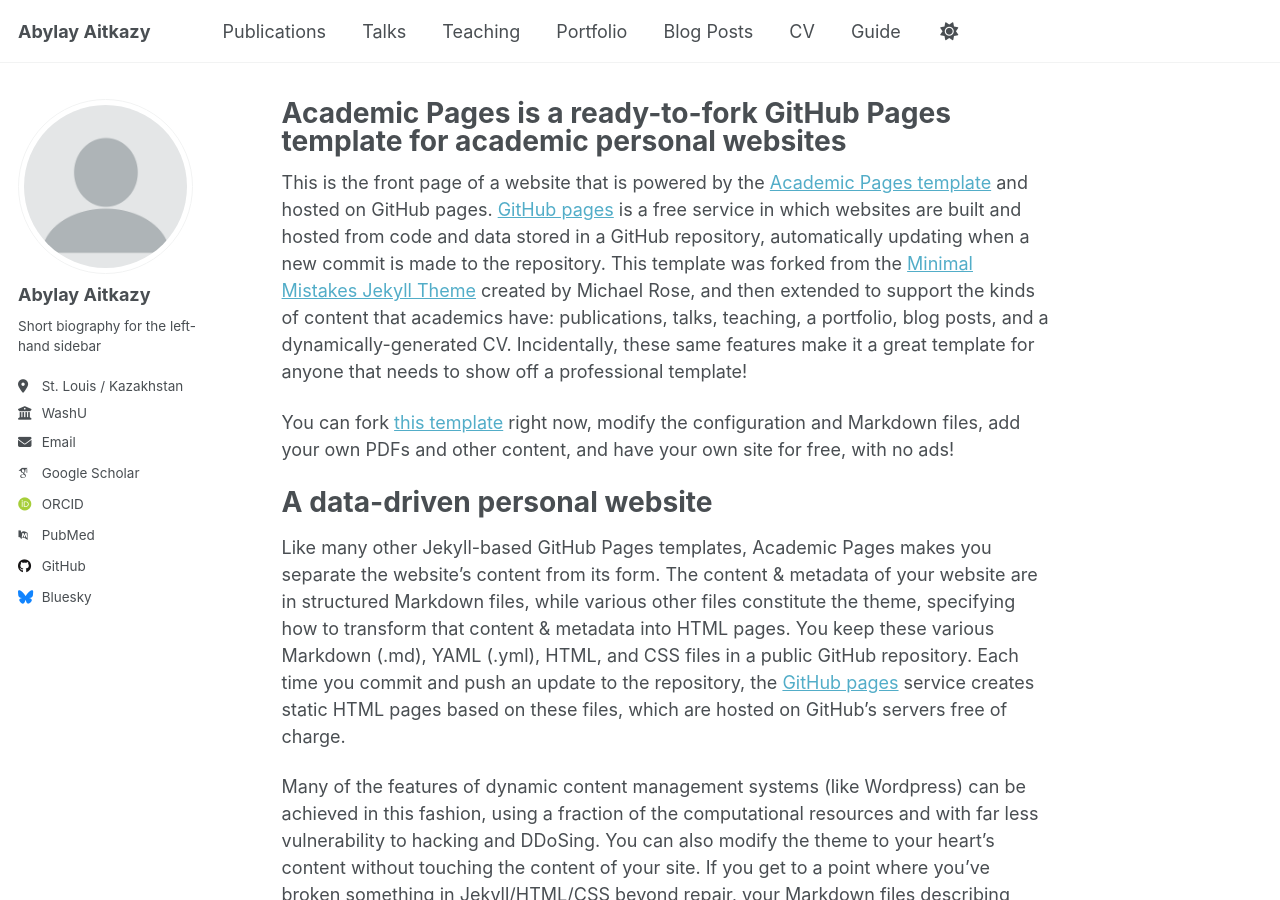
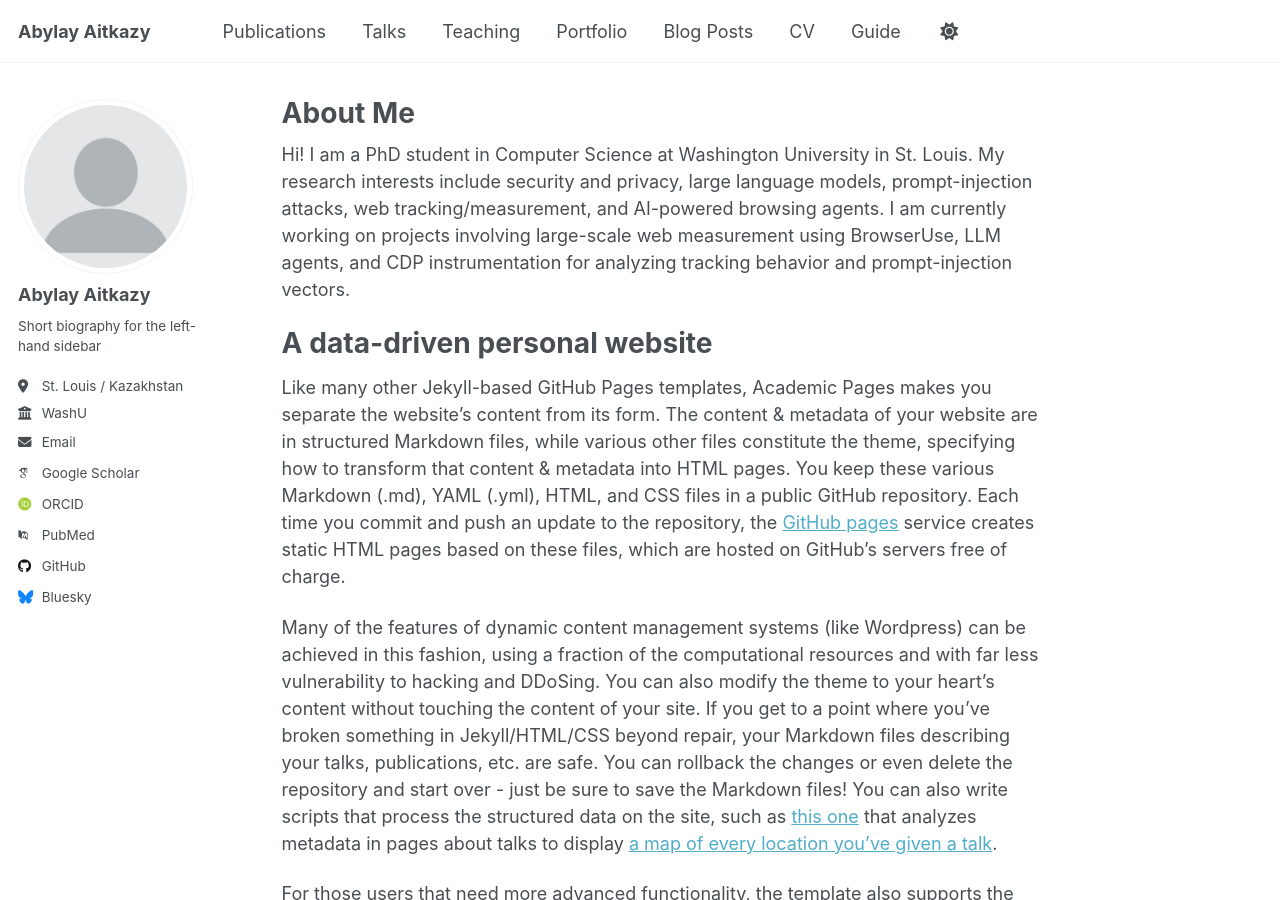
Before and after one commit to AblKosmo/ablkosmo.github.io, a Jekyll site: the page built from _pages/about.md, in a window 1280 px wide and 900 px high. Built offline with Jekyll 4.4.1, drawn with Linux system fonts in a browser that asks for light colours; some web fonts are replaced; a script that is not in the unit is left out.

Commit message:
Update about.md

```diff
--- a/_pages/about.md
+++ b/_pages/about.md
@@ -1,15 +1,17 @@
 ---
 permalink: /
-title: "Academic Pages is a ready-to-fork GitHub Pages template for academic personal websites"
+title: "About Me"
 author_profile: true
 redirect_from:
   - /about/
   - /about.html
 ---
-
-This is the front page of a website that is powered by the [Academic Pages template](https://github.com/academicpages/academicpages.github.io) and hosted on GitHub pages. [GitHub pages](https://pages.github.com) is a free service in which websites are built and hosted from code and data stored in a GitHub repository, automatically updating when a new commit is made to the repository. This template was forked from the [Minimal Mistakes Jekyll Theme](https://mmistakes.github.io/minimal-mistakes/) created by Michael Rose, and then extended to support the kinds of content that academics have: publications, talks, teaching, a portfolio, blog posts, and a dynamically-generated CV. Incidentally, these same features make it a great template for anyone that needs to show off a professional template!
-
- You can fork [this template](https://github.com/academicpages/academicpages.github.io) right now, modify the configuration and Markdown files, add your own PDFs and other content, and have your own site for free, with no ads!
+Hi!
+I am a PhD student in Computer Science at Washington University in St. Louis.
+My research interests include security and privacy, large language models, prompt-injection attacks,
+web tracking/measurement, and AI-powered browsing agents.
+I am currently working on projects involving large-scale web measurement using BrowserUse,
+LLM agents, and CDP instrumentation for analyzing tracking behavior and prompt-injection vectors.
 
 A data-driven personal website
 ======
```
